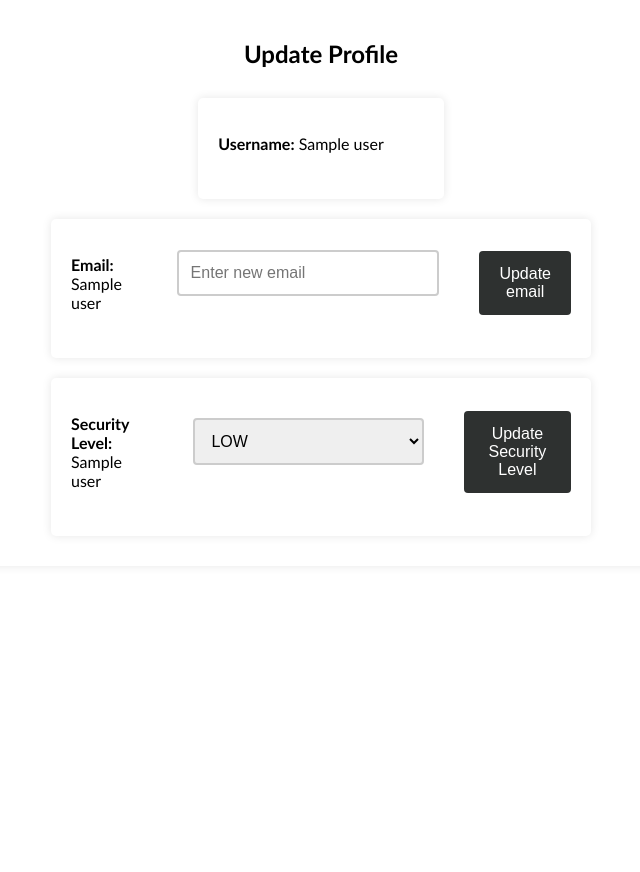
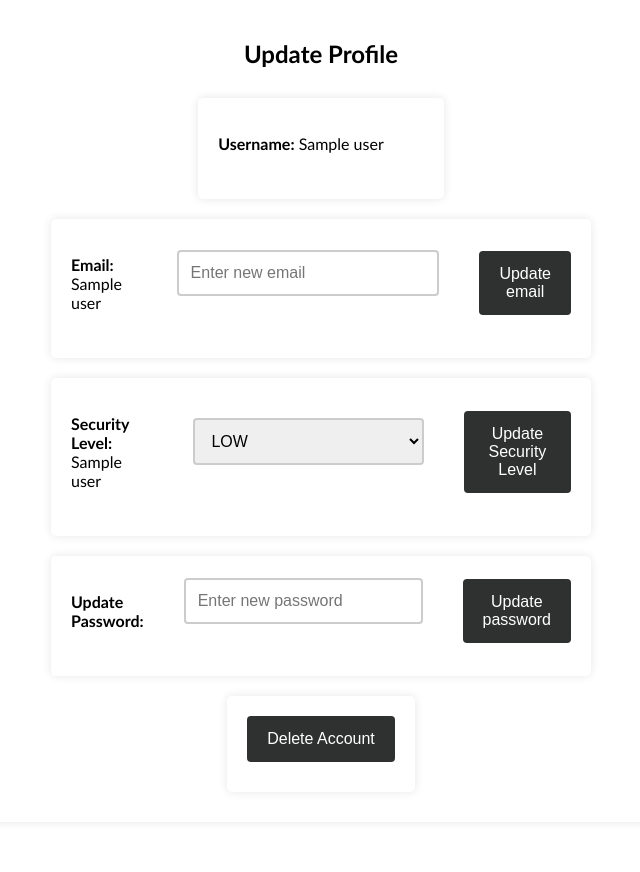
Before and after one commit to rinesaorllanii/Albanian-speech-to-text, a Flask app: page /profile in a window 1280 px wide. Shown: the part 51-923 px from the top of the page, without its empty margins (319-959 px from the left). Before the commit the page ends 544 px from the top, so only its background shows below. Run offline with Flask 3, Linux system fonts and the light colour scheme; the visitor is signed in with stand-in values (Sample User, id 1); a database or web service that is not in the repository returns one stand-in record (values such as "Sample title"); some libraries are stand-ins or nearby versions.

Commit message:
User Deletion

```diff
--- a/app.py
+++ b/app.py
@@ -161,29 +161,29 @@ def update_email():
     flash('Please log in to access your profile.', 'error')
     return render_template('profile.html')
 
-# @app.route('/update_email', methods=['POST'])
-# def update_password():
-#     if 'user_email' in session:
-#         current_email = session['user_email']
-#         new_email = request.form['new_email']
+@app.route('/update_password', methods=['POST'])
+def update_password():
+    if 'user_email' in session:
+        current_email = session['user_email']
+        new_password = request.form['new_password']
 
-#         if not new_email:
-#             flash('New email cannot be empty.', 'error')
-#             return redirect(url_for('profile'))
+        if not new_password:
+            flash('New password cannot be empty.', 'error')
+            return redirect(url_for('profile'))
 
-#         # Create an instance of the User class
-#         user = User(username=get_username_by_email(current_email), email=current_email, password=get_username_by_email(current_email), level=get_level_by_email(current_email))
+        # Create an instance of the User class
+        user = User(username=get_username_by_email(current_email), email=current_email, password=get_username_by_email(current_email), level=get_level_by_email(current_email))
 
-#         # Call the updateEmail method
-#         if user.updateEmail(new_email):
-#             flash('Email updated successfully.', 'success')
-#         else:
-#             flash('Error updating email.', 'error')
+        # Call the updateEmail method
+        if user.resetPassword(new_password):
+            flash('Password updated successfully.', 'success')
+        else:
+            flash('Error updating password.', 'error')
 
-#         return redirect(url_for('profile'))
+        return redirect(url_for('profile'))
 
-#     flash('Please log in to access your profile.', 'error')
-#     return render_template('profile.html')
+    flash('Please log in to access your profile.', 'error')
+    return render_template('profile.html')
 
 @app.route('/update_level', methods=['POST'])
 def update_level():
@@ -204,6 +204,27 @@ def update_level():
             flash('Error updating level.', 'error')
 
         return redirect(url_for('profile'))
+
+    flash('Please log in to access your profile.', 'error')
+    return render_template('profile.html')
+
+@app.route('/delete_account', methods=['POST'])
+def delete_account():
+    if 'user_email' in session:
+        current_email = session['user_email']
+
+        # Create an instance of the User class
+        user = User(username=get_username_by_email(current_email), email=current_email, password=get_username_by_email(current_email), level=get_level_by_email(current_email))
+
+        # Call the deleteAccount method
+        if user.deleteAccount():
+            # Clear the user session data after account deletion
+            session.pop('user_email', None)
+            flash('Account deleted successfully.', 'success')
+            return redirect(url_for('home'))
+        else:
+            flash('Error deleting account.', 'error')
+            return redirect(url_for('profile'))
 
     flash('Please log in to access your profile.', 'error')
     return render_template('profile.html')
--- a/components/level.py
+++ b/components/level.py
@@ -1,6 +1,6 @@
 from enum import Enum
 
 class LEVEL(Enum):
-    BASIC = 'basic'
-    ADVANCED = 'advanced'
-    ADMIN = 'admin'
+    LOW = 'LOW'
+    MEDIUM = 'MEDIUM'
+    HIGH = 'HIGH'
--- a/static/style.css
+++ b/static/style.css
@@ -97,7 +97,7 @@ select {
 
 input[type="submit"],
 button.cta-button {
-    background-color: #7eb5ad;
+    background-color: #232726;
     color: white;
     padding: 14px 20px;
     border: none;
--- a/templates/profile.html
+++ b/templates/profile.html
@@ -26,7 +26,7 @@
         <form action="{{ url_for('update_email') }}" method="POST" class="update">
             <div class="profile">
                 <p><strong>Email:</strong> {{ user_data[2] }}</p>
-                <input type="text" name="new_email" id="new_email" placeholder="Enter new email">
+                <input type="email" name="new_email" id="new_email" placeholder="Enter new email">
                 <button type="submit">Update email</button>
             </div>
         </form>
@@ -41,6 +41,18 @@
                 <button type="submit">Update Security Level</button>
             </div>
         </form>
+        <form action="{{ url_for('update_password') }}" method="POST" class="update">
+            <div class="profile">
+                <p><strong>Update Password:</strong></p>
+                <input type="password" name="new_password" id="new_password" placeholder="Enter new password">
+                <button type="submit" onclick="return confirm('Are you sure you want to update your password?')">Update password</button>
+            </div>
+        </form>
+        <form action="{{ url_for('delete_account') }}" method="POST" class="update">
+            <div class="profile">
+                <button type="submit" onclick="return confirm('Are you sure you want to delete your account?')">Delete Account</button>
+            </div>
+        </form>
     </div>
 
 </body>
```
Also changed, not shown: components/user.py (+24 -0 lines).
